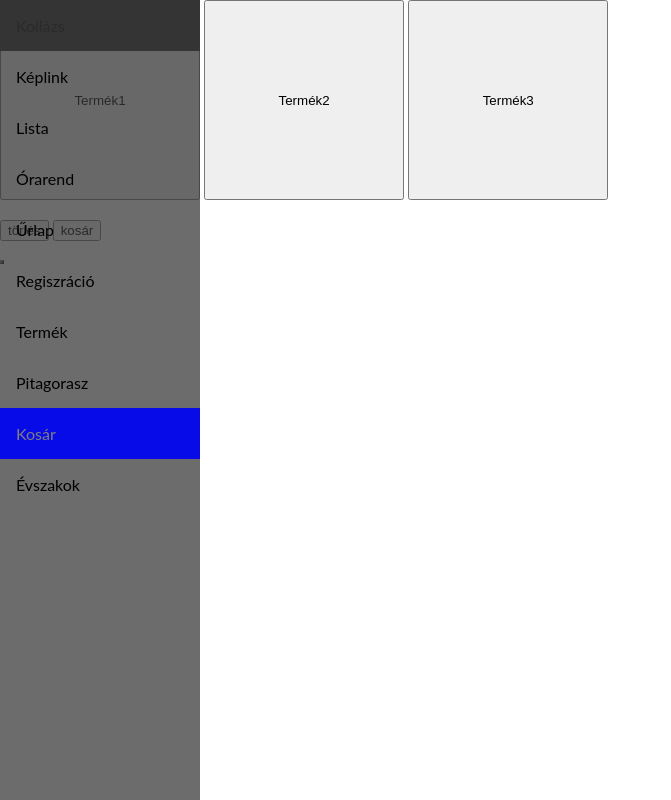
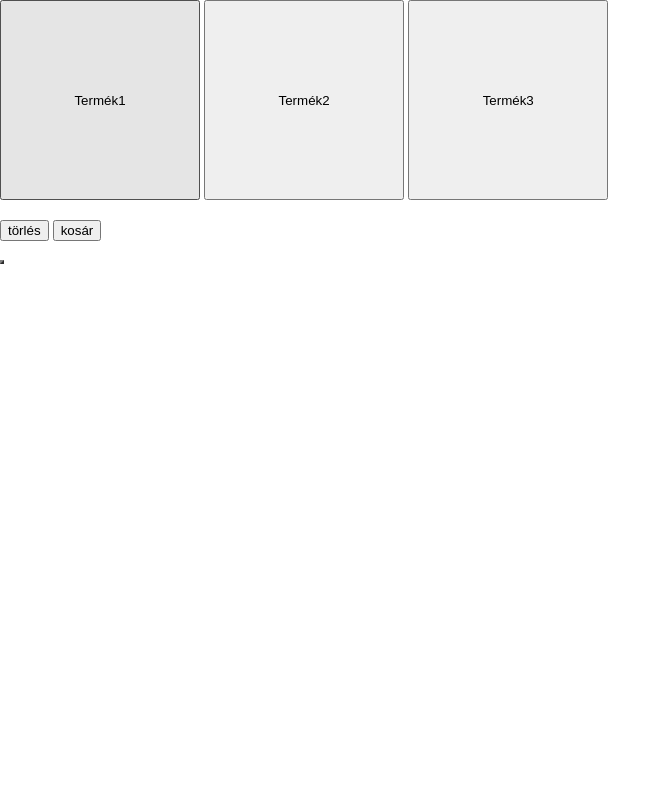
Before and after one commit to MezoGergo15/Mg-kollazs, a plain HTML site: page kosar.html in a window 1280 px wide. Shown: the whole page, without its empty margins (0-671 px from the left). Drawn offline with Linux system fonts and the light colour scheme.

Commit message:
Update kosar.html

```diff
--- a/kosar.html
+++ b/kosar.html
@@ -7,18 +7,6 @@
     <link rel="stylesheet" href="style.css">
     <script src="script.js"></script>
     <title>Kosár</title>
-     <div class="sidebar">
-            <a href="index.html">Kollázs</a>
-            <a href="keplink.html">Képlink</a>
-            <a href="lista.html">Lista</a>
-            <a href="orarend.html">Órarend</a>
-            <a href="urlap.html">Űrlap</a>
-            <a href="regisztracio.html">Regiszráció</a>
-            <a href="termek.html">Termék</a>
-            <a herf="pitagorasz.html">Pitagorasz</a>
-            <a class="active herf="kosar.html">Kosár</a>
-            <a href="evszak.html">Évszakok</a>
-       </div>
 </head>
 
 <body>
```
